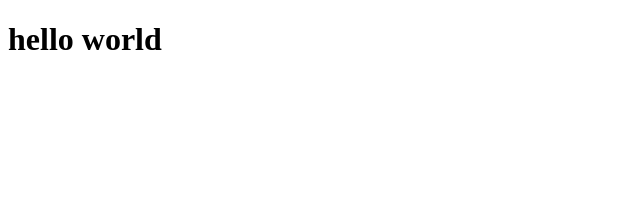
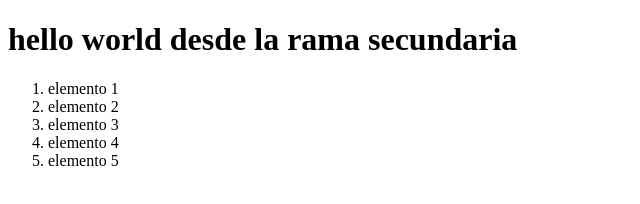
Before and after one commit to CARLOS-ORTIZ-2099/git-comands, a plain HTML site: page index.html in a window 1280 px wide. Shown: the whole page, without its empty margins (0-640 px from the left). Drawn offline with Linux system fonts and the light colour scheme.

Commit message:
agregando index.js al index.html

```diff
--- a/index.html
+++ b/index.html
@@ -7,7 +7,14 @@
 </head>
 <body>
 
-    <h1>hello world</h1>
-
+    <h1>hello world desde la rama secundaria</h1>
+    <ol>
+        <li>elemento 1</li>
+        <li>elemento 2</li>
+        <li>elemento 3</li>
+        <li>elemento 4</li>
+        <li>elemento 5</li>
+    </ol>
+    <script src="index.js"></script>
 </body>
 </html>
```
